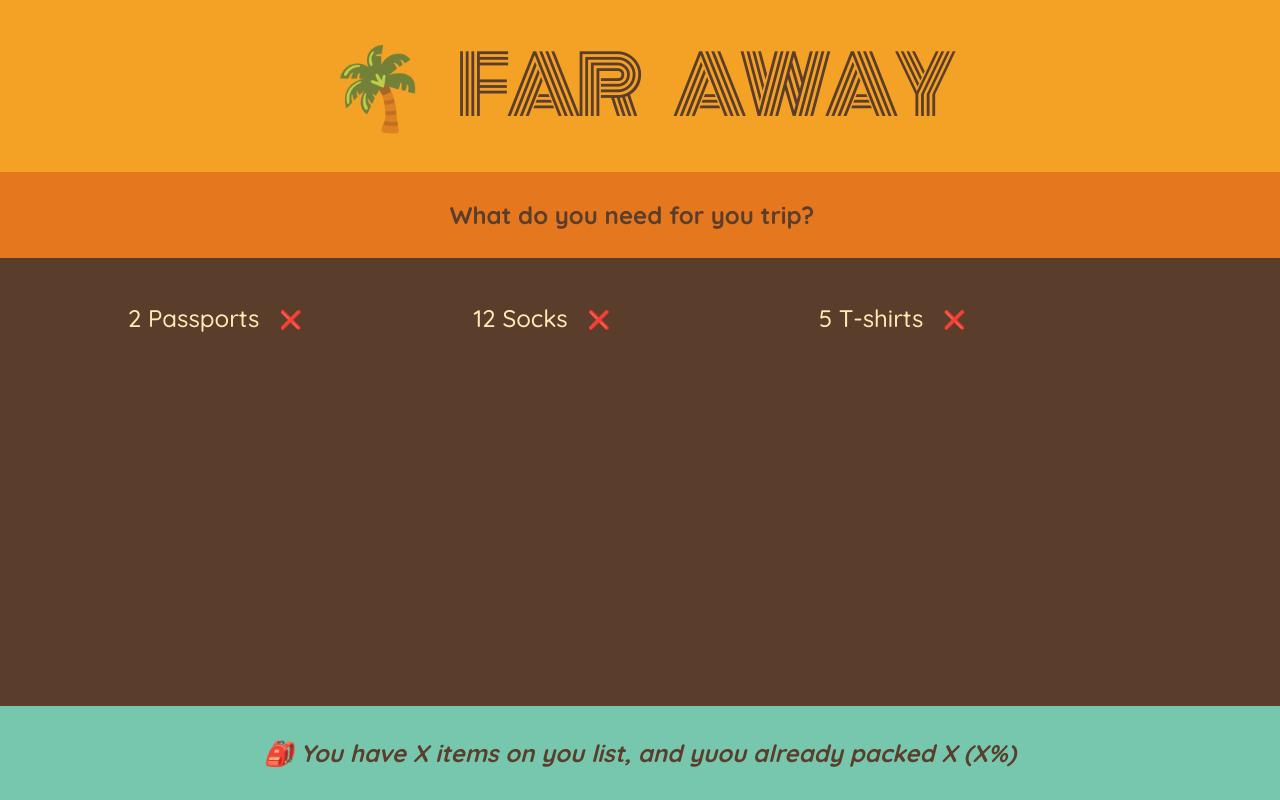
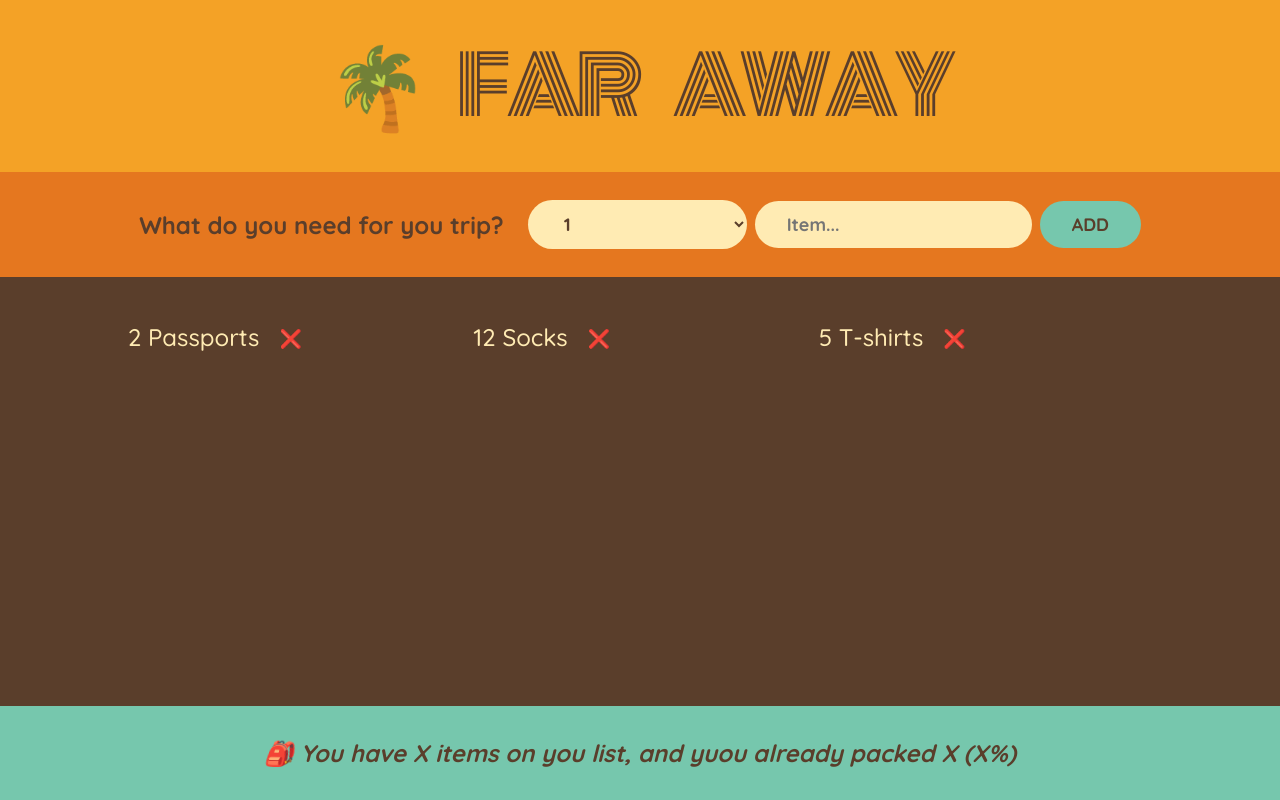
Before and after one commit to SeratiVilankulu/TravelList, a React (Create React App) app: page / in a window 1280 px wide. Built offline with nearby package versions, Linux system fonts and the light colour scheme.

Commit message:
Building a Form and Handling Submissions

```diff
--- a/src/Form.jsx
+++ b/src/Form.jsx
@@ -1,9 +1,26 @@
 function Form() {
+  function handleSubmit(e) {
+    e.preventDefault();
+    console.log(e);
+  }
+
   return (
     <>
-      <div className="add-form">
+      <form className="add-form" onSubmit={handleSubmit}>
         <h3>What do you need for you trip?</h3>
-      </div>
+        <select>
+          <option value="" disabled>
+            Choose an item
+          </option>
+          {Array.from({ length: 15 }, (_, i) => i + 1).map((num) => (
+            <option value={num} key={num}>
+              {num}
+            </option>
+          ))}
+        </select>
+        <input type="text" placeholder="Item..." />
+        <button>Add</button>
+      </form>
     </>
   );
 }
--- a/src/PackingList.jsx
+++ b/src/PackingList.jsx
@@ -7,7 +7,7 @@
       <div className="list">
         <ul>
           {initialItems.map((item) => (
-            <Item item={item} />
+            <Item item={item} key={item.id} />
           ))}
         </ul>
       </div>
```
